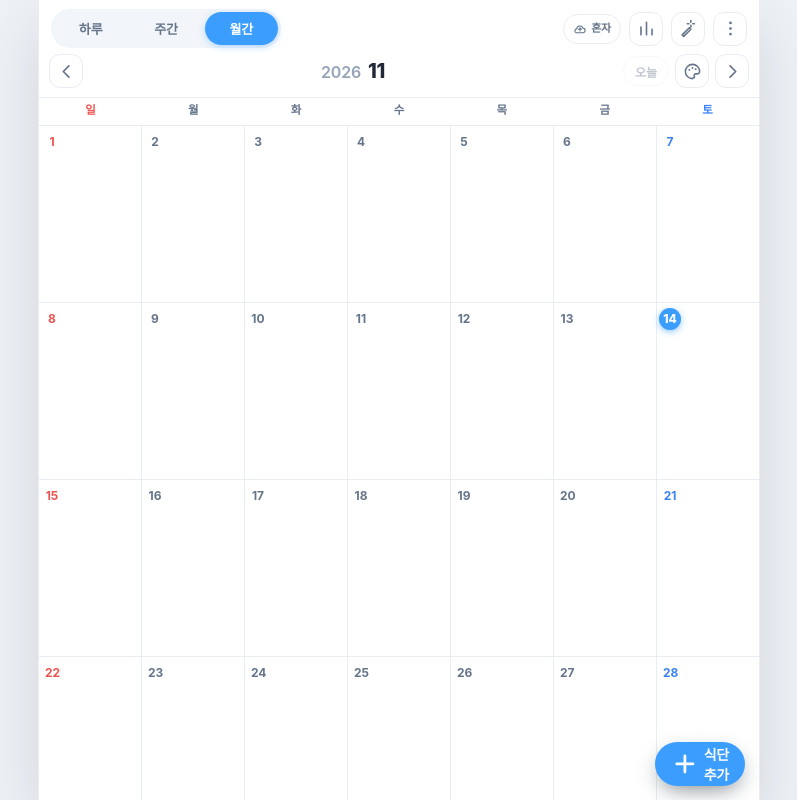
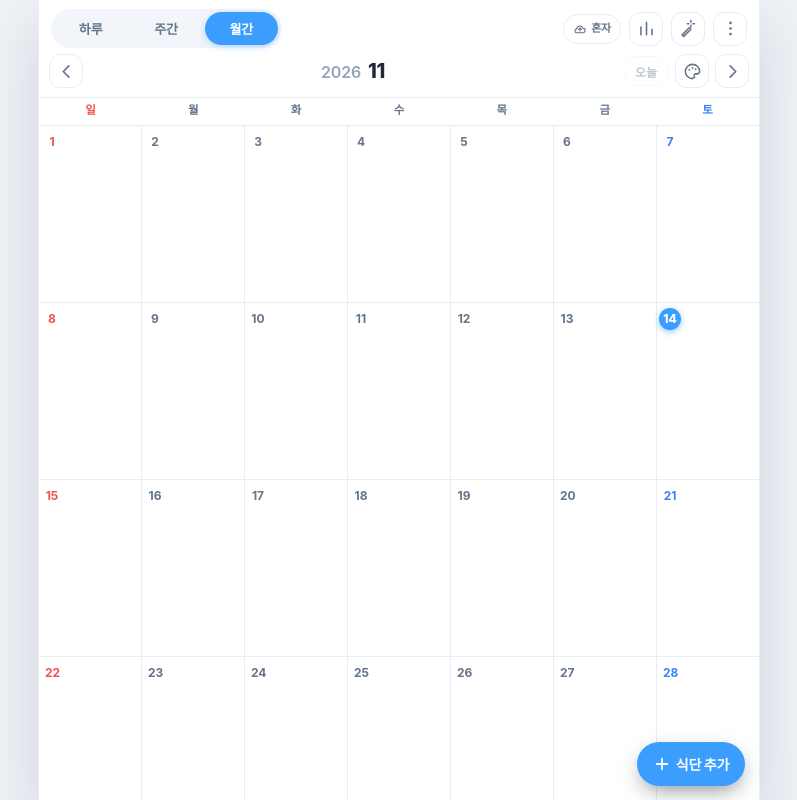
Before and after one commit to minjeong9393/meal-calendar, a plain HTML site: page index.html in a window 1280 px wide. Shown: the whole page, without its empty margins (241-1038 px from the left). Drawn offline with Linux system fonts and the light colour scheme.

Commit message:
식단 추가 버튼 한 줄로 (아이콘 크기 고정)

```diff
--- a/index.html
+++ b/index.html
@@ -273,8 +273,9 @@ textarea.field{height:auto;padding:9px 12px;line-height:1.5;resize:vertical}
   height:44px;padding:0 16px;border-radius:999px;border:0;
   background:var(--accent);color:#fff;font-size:14px;font-weight:800;
   box-shadow:0 8px 22px -6px rgba(30,48,58,.6);z-index:25;
-  display:flex;align-items:center;gap:5px;letter-spacing:-.02em;
-}
+  display:flex;align-items:center;gap:5px;letter-spacing:-.02em;white-space:nowrap;
+}
+.fab svg{width:18px;height:18px;flex:0 0 auto;display:block}
 
 /* ---------- sheet ---------- */
 .scrim{position:fixed;inset:0;background:rgba(18,24,28,.42);z-index:60;animation:fade .16s ease-out}
```
